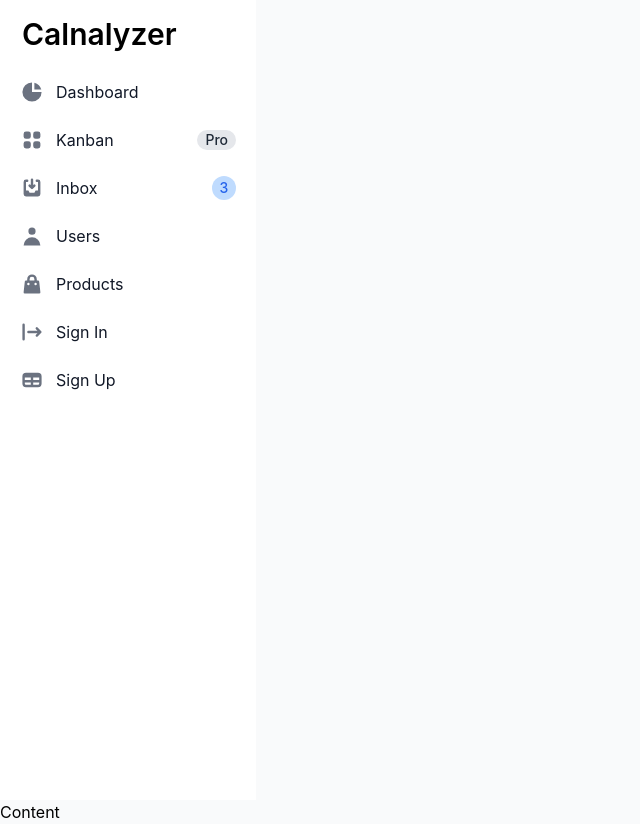
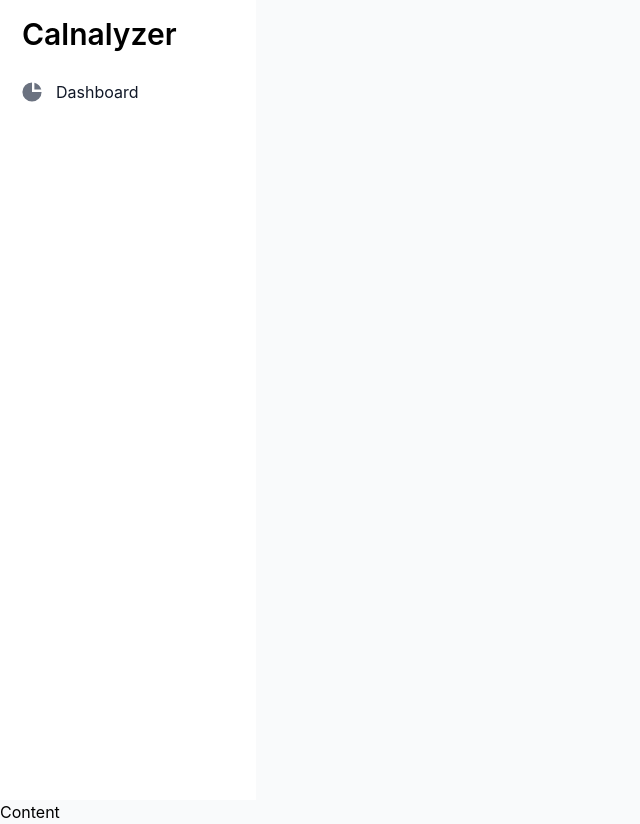
Before and after one commit to FreeSpirit0/Calnalyzer, a React (Create React App) app: page / in a window 1280 px wide. Shown: the whole page, without its empty margins (0-640 px from the left). Built offline with nearby package versions, Linux system fonts and the light colour scheme.

Commit message:
Delete no used section

```diff
--- a/src/components/Sidebar.tsx
+++ b/src/components/Sidebar.tsx
@@ -28,131 +28,6 @@ const Sidebar: React.FC = () => {
               <span className="ml-3">Dashboard</span>
             </a>
           </li>
-          <li>
-            <a
-              href="#"
-              className="flex items-center p-2 text-base font-normal text-gray-900 rounded-lg dark:text-white hover:bg-gray-100 dark:hover:bg-gray-700"
-            >
-              <svg
-                aria-hidden="true"
-                className="flex-shrink-0 w-6 h-6 text-gray-500 transition duration-75 dark:text-gray-400 group-hover:text-gray-900 dark:group-hover:text-white"
-                fill="currentColor"
-                viewBox="0 0 20 20"
-                xmlns="http://www.w3.org/2000/svg"
-              >
-                <path d="M5 3a2 2 0 00-2 2v2a2 2 0 002 2h2a2 2 0 002-2V5a2 2 0 00-2-2H5zM5 11a2 2 0 00-2 2v2a2 2 0 002 2h2a2 2 0 002-2v-2a2 2 0 00-2-2H5zM11 5a2 2 0 012-2h2a2 2 0 012 2v2a2 2 0 01-2 2h-2a2 2 0 01-2-2V5zM11 13a2 2 0 012-2h2a2 2 0 012 2v2a2 2 0 01-2 2h-2a2 2 0 01-2-2v-2z"></path>
-              </svg>
-              <span className="flex-1 ml-3 whitespace-nowrap">Kanban</span>
-              <span className="inline-flex justify-center items-center px-2 ml-3 text-sm font-medium text-gray-800 bg-gray-200 rounded-full dark:bg-gray-700 dark:text-gray-300">
-                Pro
-              </span>
-            </a>
-          </li>
-          <li>
-            <a
-              href="#"
-              className="flex items-center p-2 text-base font-normal text-gray-900 rounded-lg dark:text-white hover:bg-gray-100 dark:hover:bg-gray-700"
-            >
-              <svg
-                aria-hidden="true"
-                className="flex-shrink-0 w-6 h-6 text-gray-500 transition duration-75 dark:text-gray-400 group-hover:text-gray-900 dark:group-hover:text-white"
-                fill="currentColor"
-                viewBox="0 0 20 20"
-                xmlns="http://www.w3.org/2000/svg"
-              >
-                <path d="M8.707 7.293a1 1 0 00-1.414 1.414l2 2a1 1 0 001.414 0l2-2a1 1 0 00-1.414-1.414L11 7.586V3a1 1 0 10-2 0v4.586l-.293-.293z"></path>
-                <path d="M3 5a2 2 0 012-2h1a1 1 0 010 2H5v7h2l1 2h4l1-2h2V5h-1a1 1 0 110-2h1a2 2 0 012 2v10a2 2 0 01-2 2H5a2 2 0 01-2-2V5z"></path>
-              </svg>
-              <span className="flex-1 ml-3 whitespace-nowrap">Inbox</span>
-              <span className="inline-flex justify-center items-center p-3 ml-3 w-3 h-3 text-sm font-medium text-blue-600 bg-blue-200 rounded-full dark:bg-blue-900 dark:text-blue-200">
-                3
-              </span>
-            </a>
-          </li>
-          <li>
-            <a
-              href="#"
-              className="flex items-center p-2 text-base font-normal text-gray-900 rounded-lg dark:text-white hover:bg-gray-100 dark:hover:bg-gray-700"
-            >
-              <svg
-                aria-hidden="true"
-                className="flex-shrink-0 w-6 h-6 text-gray-500 transition duration-75 dark:text-gray-400 group-hover:text-gray-900 dark:group-hover:text-white"
-                fill="currentColor"
-                viewBox="0 0 20 20"
-                xmlns="http://www.w3.org/2000/svg"
-              >
-                <path
-                  fill-rule="evenodd"
-                  d="M10 9a3 3 0 100-6 3 3 0 000 6zm-7 9a7 7 0 1114 0H3z"
-                  clip-rule="evenodd"
-                ></path>
-              </svg>
-              <span className="flex-1 ml-3 whitespace-nowrap">Users</span>
-            </a>
-          </li>
-          <li>
-            <a
-              href="#"
-              className="flex items-center p-2 text-base font-normal text-gray-900 rounded-lg dark:text-white hover:bg-gray-100 dark:hover:bg-gray-700"
-            >
-              <svg
-                aria-hidden="true"
-                className="flex-shrink-0 w-6 h-6 text-gray-500 transition duration-75 dark:text-gray-400 group-hover:text-gray-900 dark:group-hover:text-white"
-                fill="currentColor"
-                viewBox="0 0 20 20"
-                xmlns="http://www.w3.org/2000/svg"
-              >
-                <path
-                  fill-rule="evenodd"
-                  d="M10 2a4 4 0 00-4 4v1H5a1 1 0 00-.994.89l-1 9A1 1 0 004 18h12a1 1 0 00.994-1.11l-1-9A1 1 0 0015 7h-1V6a4 4 0 00-4-4zm2 5V6a2 2 0 10-4 0v1h4zm-6 3a1 1 0 112 0 1 1 0 01-2 0zm7-1a1 1 0 100 2 1 1 0 000-2z"
-                  clip-rule="evenodd"
-                ></path>
-              </svg>
-              <span className="flex-1 ml-3 whitespace-nowrap">Products</span>
-            </a>
-          </li>
-          <li>
-            <a
-              href="#"
-              className="flex items-center p-2 text-base font-normal text-gray-900 rounded-lg dark:text-white hover:bg-gray-100 dark:hover:bg-gray-700"
-            >
-              <svg
-                aria-hidden="true"
-                className="flex-shrink-0 w-6 h-6 text-gray-500 transition duration-75 dark:text-gray-400 group-hover:text-gray-900 dark:group-hover:text-white"
-                fill="currentColor"
-                viewBox="0 0 20 20"
-                xmlns="http://www.w3.org/2000/svg"
-              >
-                <path
-                  fill-rule="evenodd"
-                  d="M3 3a1 1 0 00-1 1v12a1 1 0 102 0V4a1 1 0 00-1-1zm10.293 9.293a1 1 0 001.414 1.414l3-3a1 1 0 000-1.414l-3-3a1 1 0 10-1.414 1.414L14.586 9H7a1 1 0 100 2h7.586l-1.293 1.293z"
-                  clip-rule="evenodd"
-                ></path>
-              </svg>
-              <span className="flex-1 ml-3 whitespace-nowrap">Sign In</span>
-            </a>
-          </li>
-          <li>
-            <a
-              href="#"
-              className="flex items-center p-2 text-base font-normal text-gray-900 rounded-lg dark:text-white hover:bg-gray-100 dark:hover:bg-gray-700"
-            >
-              <svg
-                aria-hidden="true"
-                className="flex-shrink-0 w-6 h-6 text-gray-500 transition duration-75 dark:text-gray-400 group-hover:text-gray-900 dark:group-hover:text-white"
-                fill="currentColor"
-                viewBox="0 0 20 20"
-                xmlns="http://www.w3.org/2000/svg"
-              >
-                <path
-                  fill-rule="evenodd"
-                  d="M5 4a3 3 0 00-3 3v6a3 3 0 003 3h10a3 3 0 003-3V7a3 3 0 00-3-3H5zm-1 9v-1h5v2H5a1 1 0 01-1-1zm7 1h4a1 1 0 001-1v-1h-5v2zm0-4h5V8h-5v2zM9 8H4v2h5V8z"
-                  clip-rule="evenodd"
-                ></path>
-              </svg>
-              <span className="flex-1 ml-3 whitespace-nowrap">Sign Up</span>
-            </a>
-          </li>
         </ul>
       </div>
     </aside>
```
